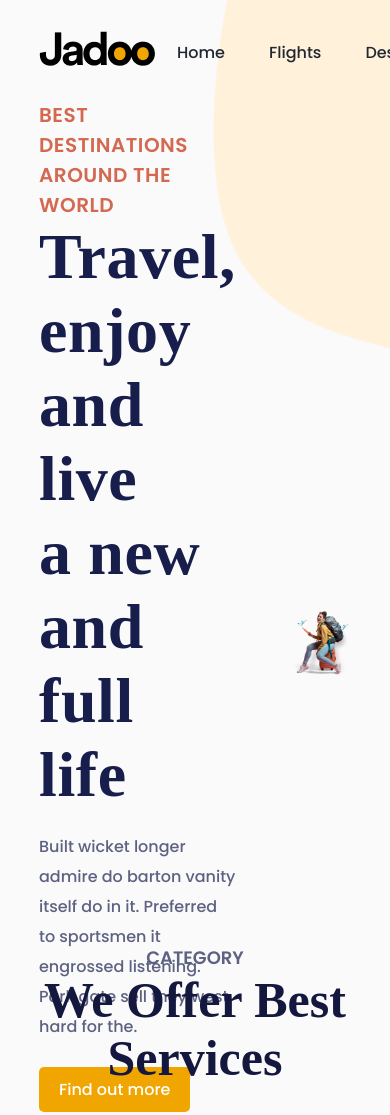
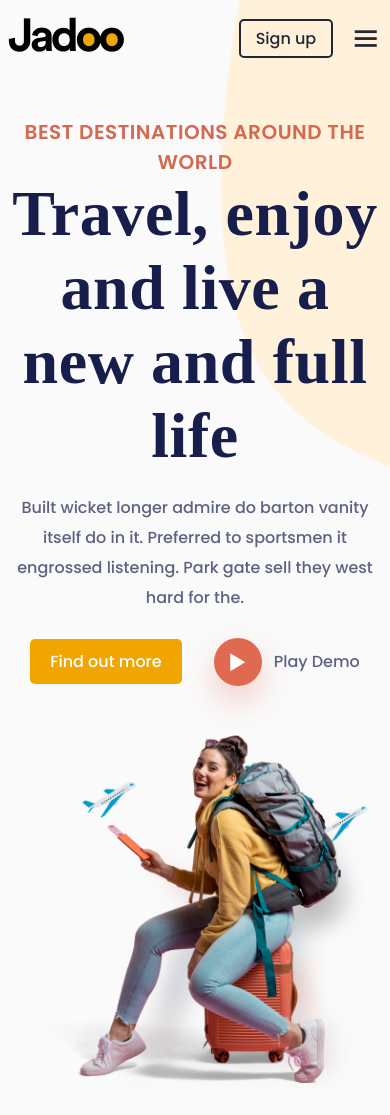
Before and after one commit to lucasrenandev/tour-and-travel-website-02, a plain HTML site: page index.html in a window 390 px wide. Shown: the top 1115 px of the page. Drawn offline with nearby package versions, Linux system fonts and the light colour scheme; a web font is replaced by a local one.

Commit message:
Updated website

```diff
--- a/assets/css/responsive.css
+++ b/assets/css/responsive.css
@@ -0,0 +1,99 @@
+@media screen and (max-width: 1359px) {
+    .header {
+        padding: 17px 2%;
+    }
+
+    .header.sticky {
+        padding: 15px 2%;
+    }
+
+    section {
+        padding: 80px 2%;
+    }
+}
+
+@media screen and (max-width: 1001px) {
+    #menu-icon {
+        display: block;
+    }
+
+    .navbar {
+        position: absolute;
+        top: -500px;
+        left: 0;
+        right: 0;
+        width: 100%;
+        background-color: #fff1da;
+        transition: all 0.42s ease;
+    }
+
+    .nav-list {
+        flex-direction: column;
+        align-items: flex-start;
+    }
+
+    .nav-list li {
+        width: 100%;
+        padding-left: 8px;
+    }
+
+    .nav-list li a {
+        display: block;
+        padding: 1rem;
+        border-left: 2px solid #212832;
+    }
+
+    .navbar.active {
+        top: 100%;
+    }
+
+    .home {
+        height: 100%;
+        grid-template-columns: 1fr;
+        text-align: center;
+    }
+
+    .home-text {
+        padding-top: 2.3rem;
+    }
+
+    .find-out-more {
+        justify-content: center;
+    }
+
+    .testimonials {
+        flex-direction: column;
+        text-align: center;
+        gap: 2rem;
+    }
+}
+
+@media screen and (max-width: 335px) {
+    .sign-up a {
+        display: none;
+    }
+
+    .home-text h1 {
+        font-size: 2.6rem;
+    }
+
+    .home-text h3 {
+        font-size: 14px;
+    }
+
+    .center-text h2 {
+        font-size: 36px;
+    }
+
+    .center-text h3 {
+        font-size: 14px;
+    }
+
+    .test-left-side h2 {
+        font-size: 36px;
+    }
+
+    .test-left-side h4 {
+        font-size: 14px;
+    }
+}
--- a/assets/css/style.css
+++ b/assets/css/style.css
@@ -150,7 +150,7 @@ section {
     display: flex;
     align-items: center;
     flex-wrap: wrap;
-    gap: 2.2rem;
+    gap: 2rem;
 }
 
 .find-out-more .home-button {
@@ -377,6 +377,7 @@ section {
     display: grid;
     grid-template-columns: repeat(auto-fit, minmax(160px, auto));
     align-items: center;
+    text-align: center;
     gap: 2rem;
 }
 
--- a/assets/js/script.js
+++ b/assets/js/script.js
@@ -1,5 +1,23 @@
+// Modo estrito
+'use strict'
+
+// Header
 const header = document.getElementById("header")
 
 window.addEventListener("scroll", () => {
     header.classList.toggle("sticky", window.scrollY > 0)
 })
+
+// Responsive menu
+const menuIcon = document.getElementById("menu-icon")
+const navBar = document.querySelector(".navbar")
+
+menuIcon.addEventListener("click", () => {
+    navBar.classList.toggle("active")
+    menuIcon.classList.toggle("bx-x")
+})
+
+window.addEventListener("scroll", () => {
+    navBar.classList.remove("active")
+    menuIcon.classList.remove("bx-x")
+})
--- a/index.html
+++ b/index.html
@@ -35,7 +35,7 @@
     <section class="home" id="home">
         <article class="home-text">
             <h3>Best destinations around the world</h3>
-            <h1>Travel, enjoy and live <br> a new and full life</h1>
+            <h1>Travel, enjoy and live a new and full life</h1>
             <p>Built wicket longer admire do barton vanity itself do in it.
             Preferred to sportsmen it engrossed listening. Park gate
             sell they west hard for the.</p>
```
